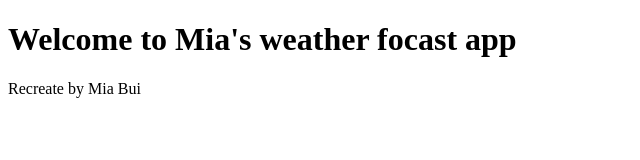
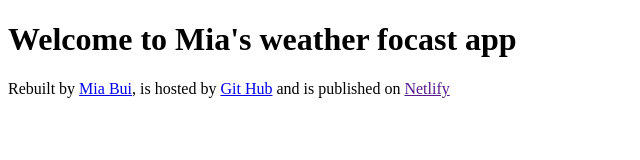
Before and after one commit to Maxiub/weather-focast-final-project, a plain HTML site: page index.html in a window 1280 px wide. Shown: the whole page, without its empty margins (0-640 px from the left). Drawn offline with Linux system fonts and the light colour scheme.

Commit message:
Footer added

```diff
--- a/index.html
+++ b/index.html
@@ -7,6 +7,13 @@
   </head>
   <body>
     <h1>Welcome to Mia's weather focast app</h1>
-    <footer>Recreate by Mia Bui</footer>
+    <footer>
+      Rebuilt by
+      <a href="https://github.com/Maxiub"> Mia Bui</a>, is hosted by
+      <a href="https://github.com/Maxiub/weather-focast-final-project"
+        >Git Hub</a
+      >
+      and is published on <a href="">Netlify</a>
+    </footer>
   </body>
 </html>
```
